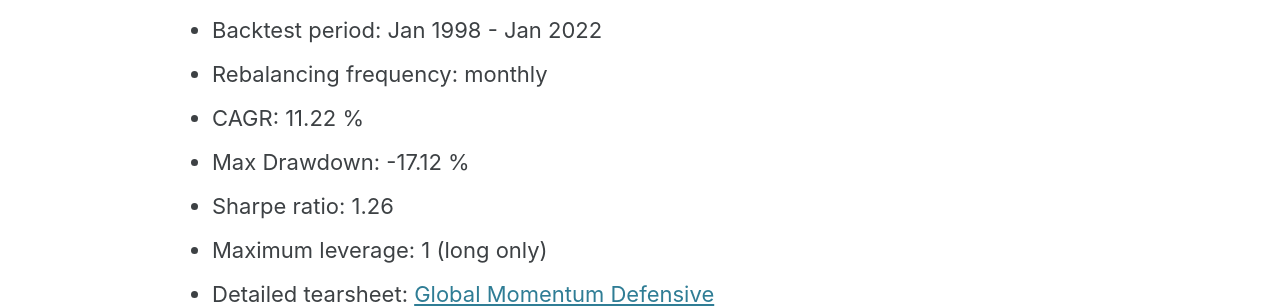
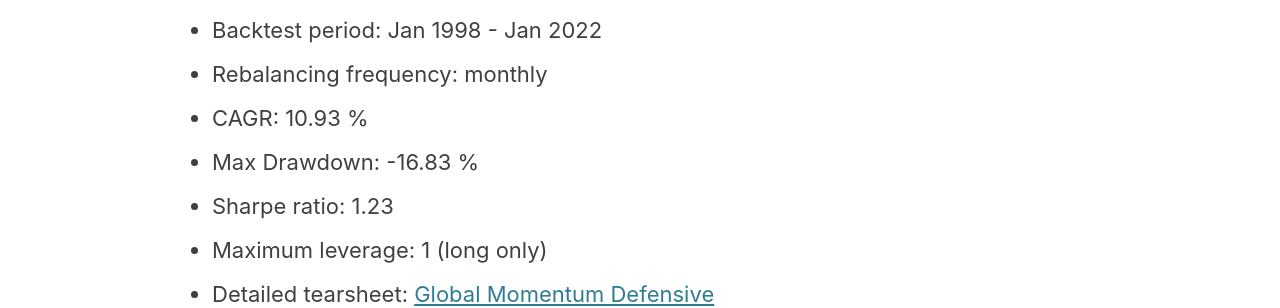
Before and after one commit to IthacaResearch/ithacaresearch.github.io, a Jekyll site: the page built from _posts/2021-04-23-Global-Momentum-Defensive.md, in a window 1280 px wide and 900 px high, scrolled down 692 px. Shown: the part 155-463 px from the top of the window. Built offline with Jekyll 4.4.1, drawn with Linux system fonts in a browser that asks for light colours; cached includes are drawn as plain includes.

Commit message:
Update 2021-04-23-Global-Momentum-Defensive.md

```diff
--- a/_posts/2021-04-23-Global-Momentum-Defensive.md
+++ b/_posts/2021-04-23-Global-Momentum-Defensive.md
@@ -16,9 +16,9 @@ The main source of underperformance for this strategy is the same as for its "ag
 * Number of assets: 25
 * Backtest period: Jan 1998 - Jan 2022
 * Rebalancing frequency: monthly
-* CAGR: 11.22 %
-* Max Drawdown: -17.12 %
-* Sharpe ratio: 1.26
+* CAGR: 10.93 %
+* Max Drawdown: -16.83 %
+* Sharpe ratio: 1.23
 * Maximum leverage: 1 (long only)
 * Detailed tearsheet: [Global Momentum Defensive](/tearsheets/GlobalMomentumDefensive.html)
 
```
